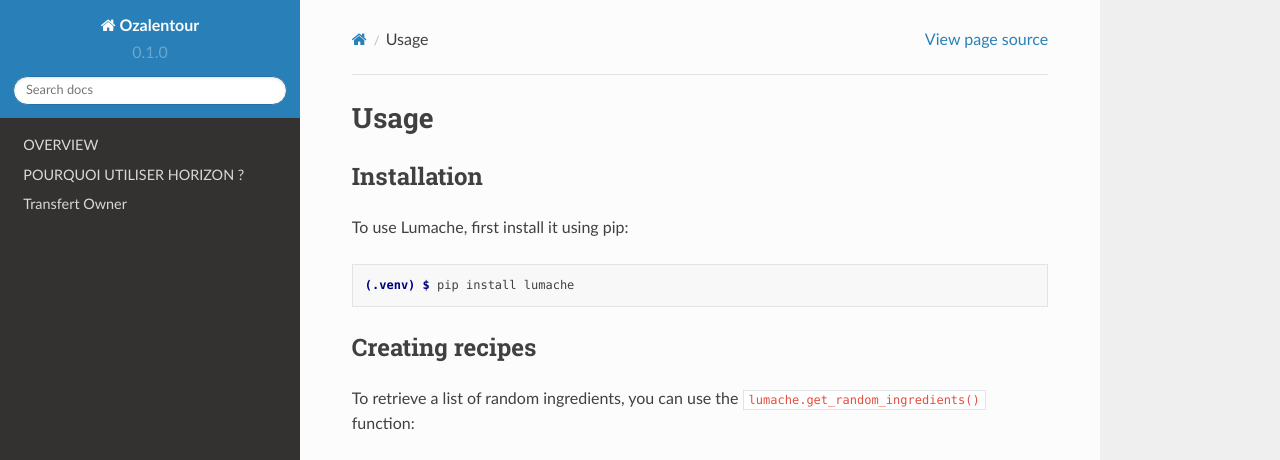
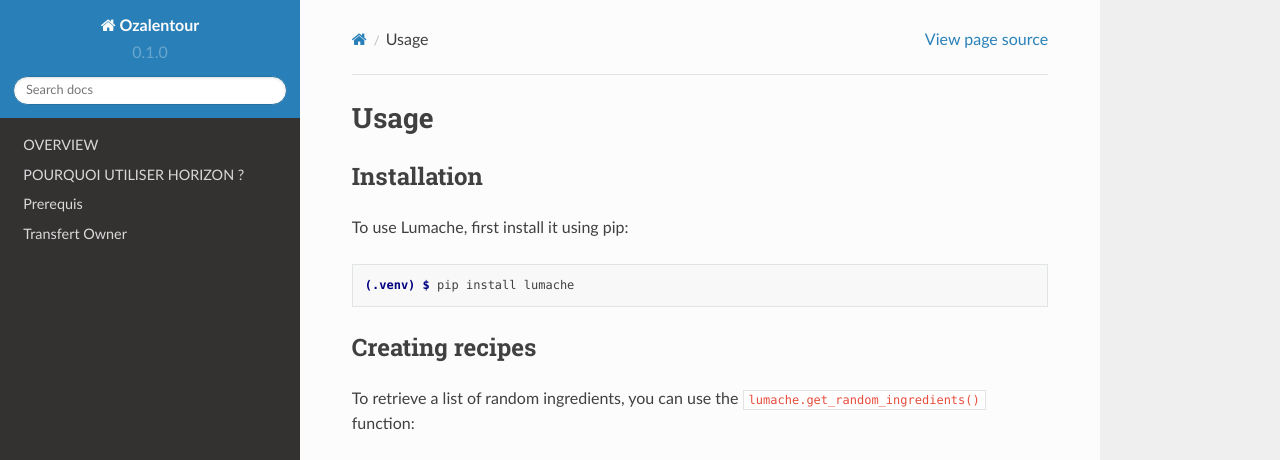
Before and after one commit to NovaTheMachine/OzaDoc, a Sphinx documentation site: the page built from docs/source/usage.rst, in a window 1280 px wide. Shown: the top 460 px of the page. Built offline with Sphinx 7.4.7 and the Read the Docs theme 2.0.0, drawn with Linux system fonts in a browser that asks for light colours; pages that are not in the unit, such as notebooks, are missing from menus; grey boxes are pictures that could not be loaded.

Commit message:
Update index.rst

```diff
--- a/docs/source/index.rst
+++ b/docs/source/index.rst
@@ -38,5 +38,5 @@ Contents
 .. toctree::
 
    api
-   prerequis
+   Prerequis
    Owner Oza
```
